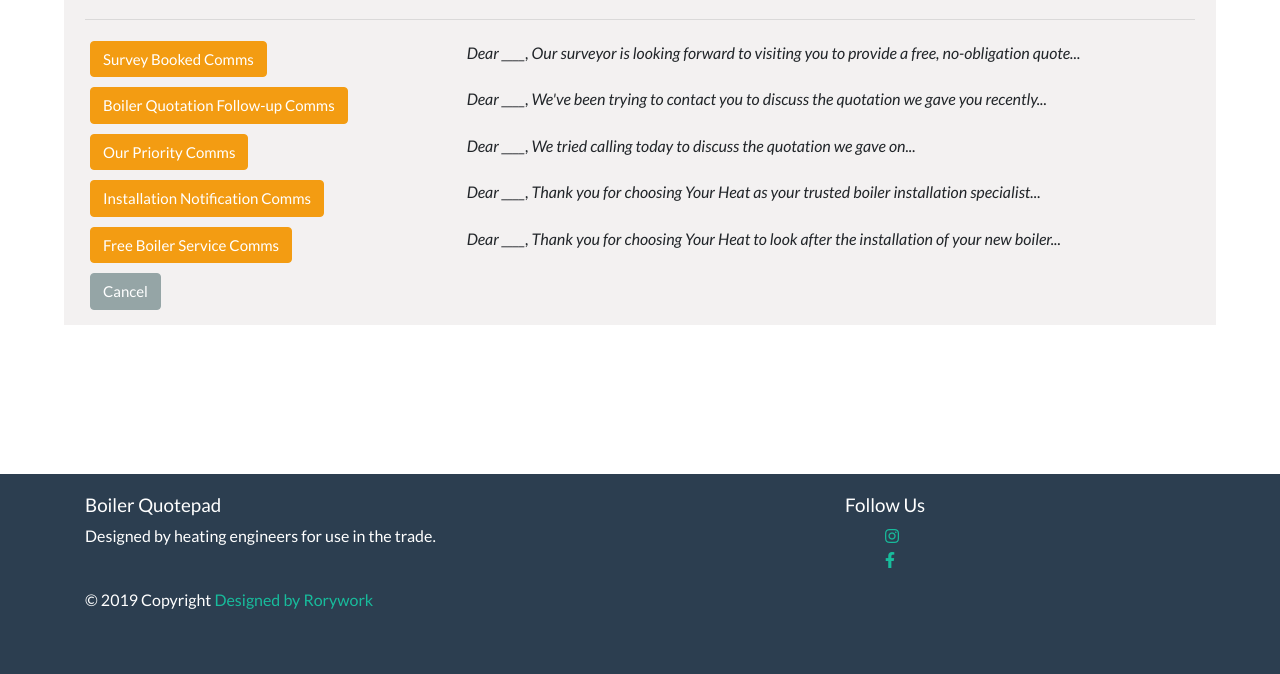
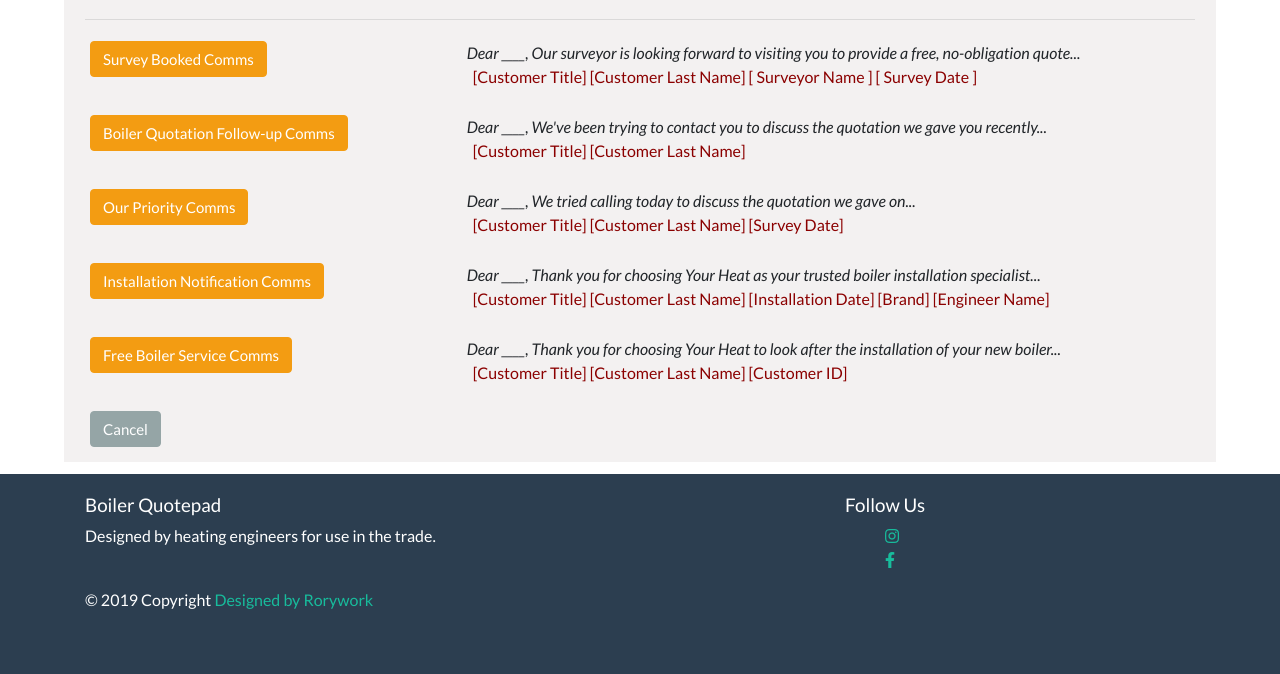
Before and after one commit to owngoal63/qp3, a Django app: template templates/yourheat/pages/customer_comms_landing_page.html in a window 1280 px wide. Shown: the part 197-871 px from the top of the page. Run offline with Django 3.2, Linux system fonts and the light colour scheme; the template is opened without the code that fills it, so the values that code supplies are empty; some libraries are stand-ins or nearby versions.

Commit message:
YH Tidy up and fixes on customer comms

```diff
--- a/static/css/main.css
+++ b/static/css/main.css
@@ -217,6 +217,10 @@ ul#id_7-radiator_specification li {
 .blockquote {
   color: rgb(255, 255, 255);
   padding-bottom: 50px;
+}
+
+.critical_ss_fields {
+  color:darkred;
 }
 
 .form-cust-rad-qty {
--- a/templates/pdf/user_yourheatx/customer_comms/Our Priority Comms.html
+++ b/templates/pdf/user_yourheatx/customer_comms/Our Priority Comms.html
@@ -27,7 +27,7 @@
 <p class="all_text">Dear {{ customer_title }} {{ customer_last_name }},</p>
 
 <p class="all_text">
-    We tried calling today to discuss the quotation we gave on {{ quotation_date|date:"D j F Y" }}. We'd like to know if you had any questions relating to the quotation, or if there was anything further we could do to support you at this stage as we'd love to have you on board as a customer.
+    We tried calling today to discuss the quotation we gave on {{ survey_date|date:"D j F Y" }}. We'd like to know if you had any questions relating to the quotation, or if there was anything further we could do to support you at this stage as we'd love to have you on board as a customer.
     If you'd like to arrange a convenient time for us to give you a call, simply reply to this email and one of our team will be happy to schedule a call.
 </p>
 
--- a/templates/pdf/user_yourheatx/customer_comms/Survey Booked Comms.html
+++ b/templates/pdf/user_yourheatx/customer_comms/Survey Booked Comms.html
@@ -28,7 +28,7 @@
 
 <p class="all_text">
     Our surveyor is looking forward to visiting you to provide a free, no-obligation quote to replace your boiler.
-    {{ engineer_name }} is booked to arrive at your property on {{quotation_date|date:"D j F Y"}} between 08:00-10:00
+    {{ surveyor_name }} is booked to arrive at your property on {{survey_date|date:"D j F Y"}} between 08:00-10:00
 </p>
 
 <p class="all_text">
--- a/templates/yourheat/pages/customer_comms_landing_page.html
+++ b/templates/yourheat/pages/customer_comms_landing_page.html
@@ -23,7 +23,8 @@
             <a class="btn boilerbtn btn-warning" href="{% url 'ssListCustomersForComms_yh' 'Survey Booked Comms' customer_id  %}">Survey Booked Comms</a>
         </div>
         <div class = "col-8">
-            <i>Dear ____, Our surveyor is looking forward to visiting you to provide a free, no-obligation quote...</i>
+            <i>Dear ____, Our surveyor is looking forward to visiting you to provide a free, no-obligation quote...</i><br>
+            <p class="critical_ss_fields">&nbsp;&nbsp;[Customer Title] [Customer Last Name] [ Surveyor Name ] [ Survey Date ]</p>
         </div>
     </div>
     <div class="row comms-row">
@@ -32,6 +33,7 @@
         </div>
         <div class = "col-8">
             <i>Dear ____, We've been trying to contact you to discuss the quotation we gave you recently...</i>
+            <p class="critical_ss_fields">&nbsp;&nbsp;[Customer Title] [Customer Last Name]</p>
         </div>
     </div>
     <div class="row comms-row">
@@ -40,6 +42,7 @@
         </div>
         <div class = "col-8">
             <i>Dear ____, We tried calling today to discuss the quotation we gave on...</i>
+            <p class="critical_ss_fields">&nbsp;&nbsp;[Customer Title] [Customer Last Name] [Survey Date]</p>
         </div>
     </div>
     <div class="row comms-row">
@@ -48,6 +51,7 @@
         </div>
         <div class = "col-8">
             <i>Dear ____, Thank you for choosing Your Heat as your trusted boiler installation specialist...</i>
+            <p class="critical_ss_fields">&nbsp;&nbsp;[Customer Title] [Customer Last Name] [Installation Date] [Brand] [Engineer Name]</p>
         </div>
     </div>
     <div class="row comms-row">
@@ -56,6 +60,7 @@
         </div>
         <div class = "col-8">
             <i>Dear ____, Thank you for choosing Your Heat to look after the installation of your new boiler...</i>
+            <p class="critical_ss_fields">&nbsp;&nbsp;[Customer Title] [Customer Last Name] [Customer ID]</p>
         </div>
     </div>
     <div class="row comms-row">
```
Also changed, not shown: quotepad/views/yourheat.py (+5 -2 lines), templates/yourheat/pages/list_comms_data.html (+9 -9 lines).
